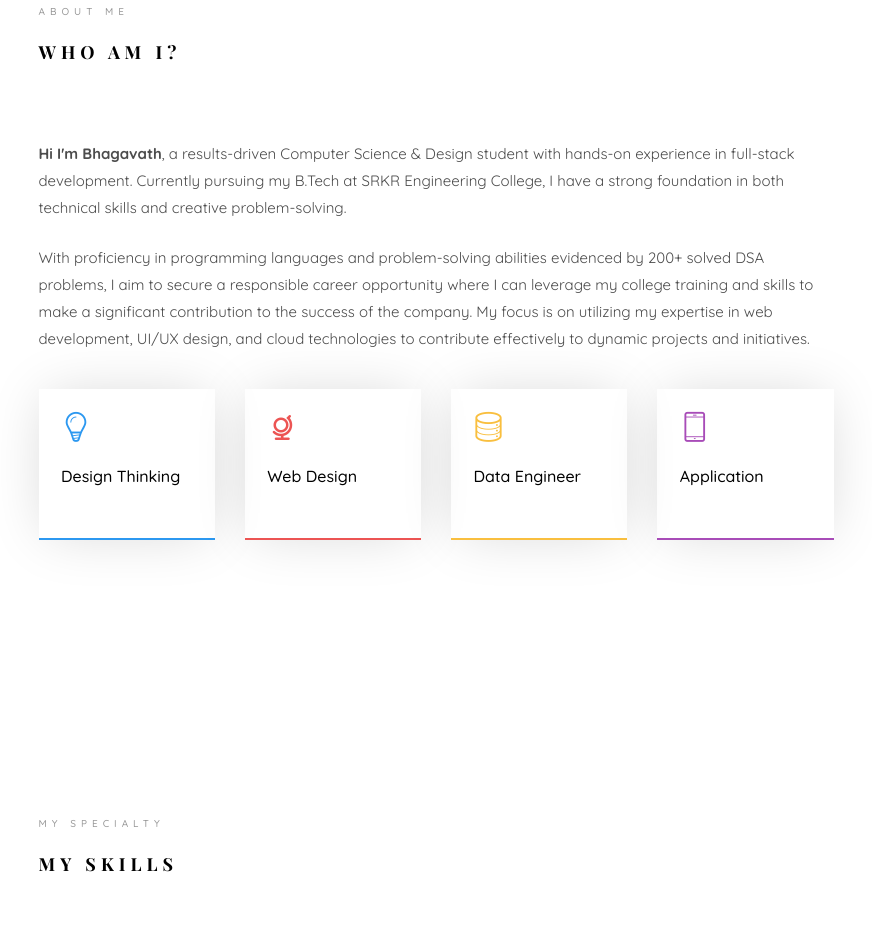
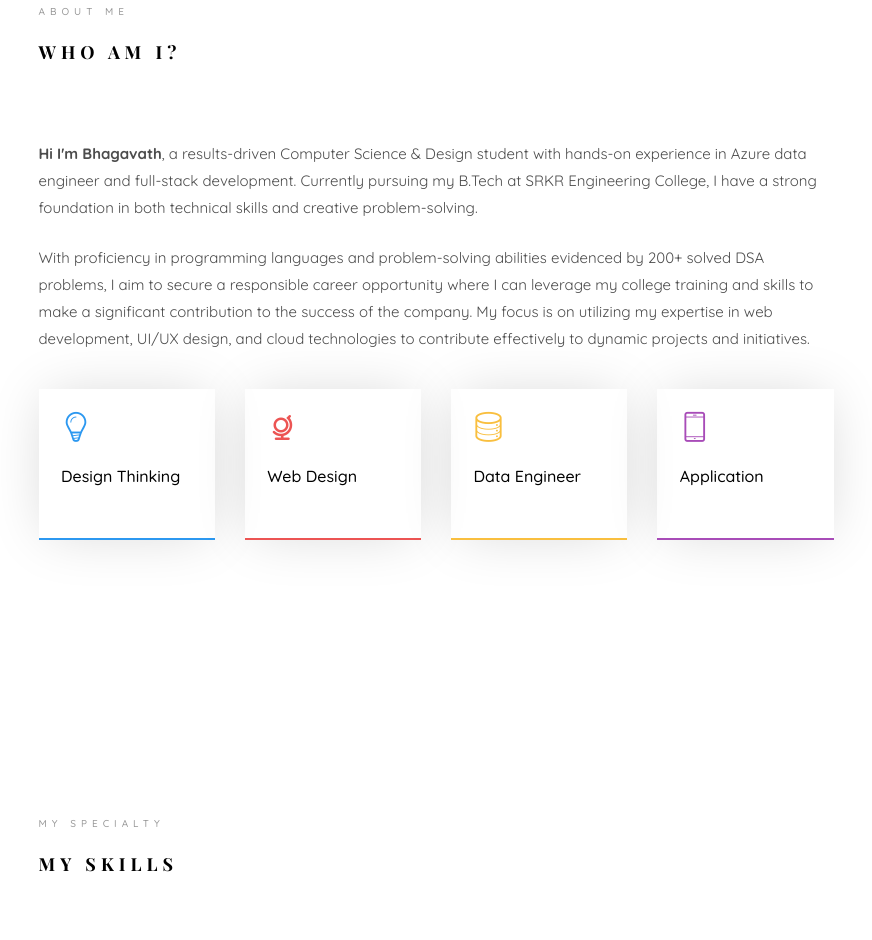
Before and after one commit to bhagavath11/Portfolio, a plain HTML site: page index.html in a window 1280 px wide. Shown: the part 1007-1947 px from the top of the page, without its empty margins (354-1226 px from the left). Drawn offline with nearby package versions, Linux system fonts and the light colour scheme; files whose address does not match are found by name; a web font is replaced by a local one.

Commit message:
Update index.html

```diff
--- a/index.html
+++ b/index.html
@@ -93,7 +93,7 @@
 										<div class="about-desc">
 											<span class="heading-meta">About Me</span>
 											<h2 class="colorlib-heading">Who Am I?</h2>
-											<p><strong>Hi I'm Bhagavath</strong>, a results-driven Computer Science & Design student with hands-on experience in full-stack development. Currently pursuing my B.Tech at SRKR Engineering College, I have a strong foundation in both technical skills and creative problem-solving.</p>
+											<p><strong>Hi I'm Bhagavath</strong>, a results-driven Computer Science & Design student with hands-on experience in Azure data engineer and full-stack development. Currently pursuing my B.Tech at SRKR Engineering College, I have a strong foundation in both technical skills and creative problem-solving.</p>
 											<p>With proficiency in programming languages and problem-solving abilities evidenced by 200+ solved DSA problems, I aim to secure a responsible career opportunity where I can leverage my college training and skills to make a significant contribution to the success of the company. My focus is on utilizing my expertise in web development, UI/UX design, and cloud technologies to contribute effectively to dynamic projects and initiatives.</p>
 										</div>
 									</div>
```
